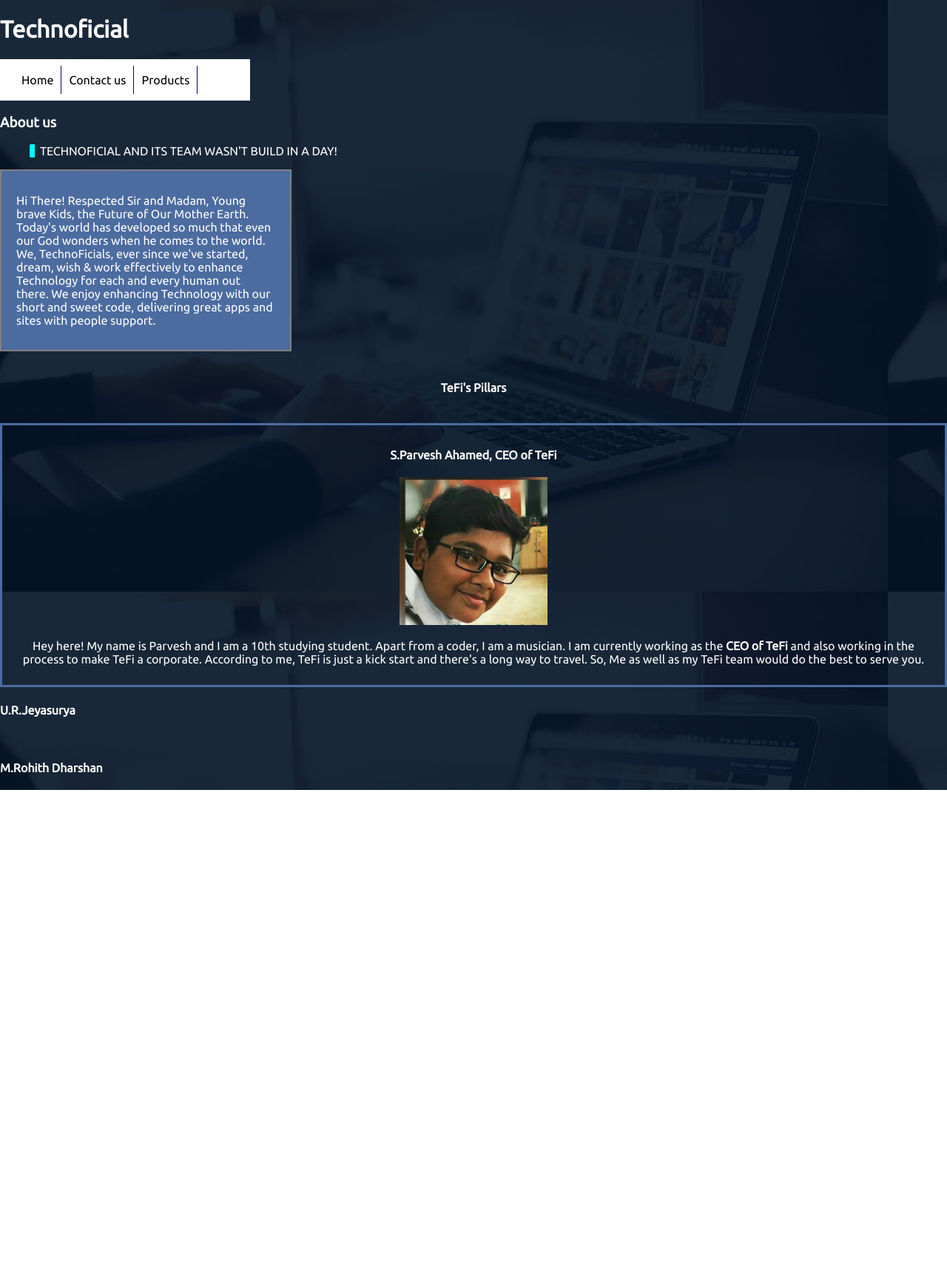
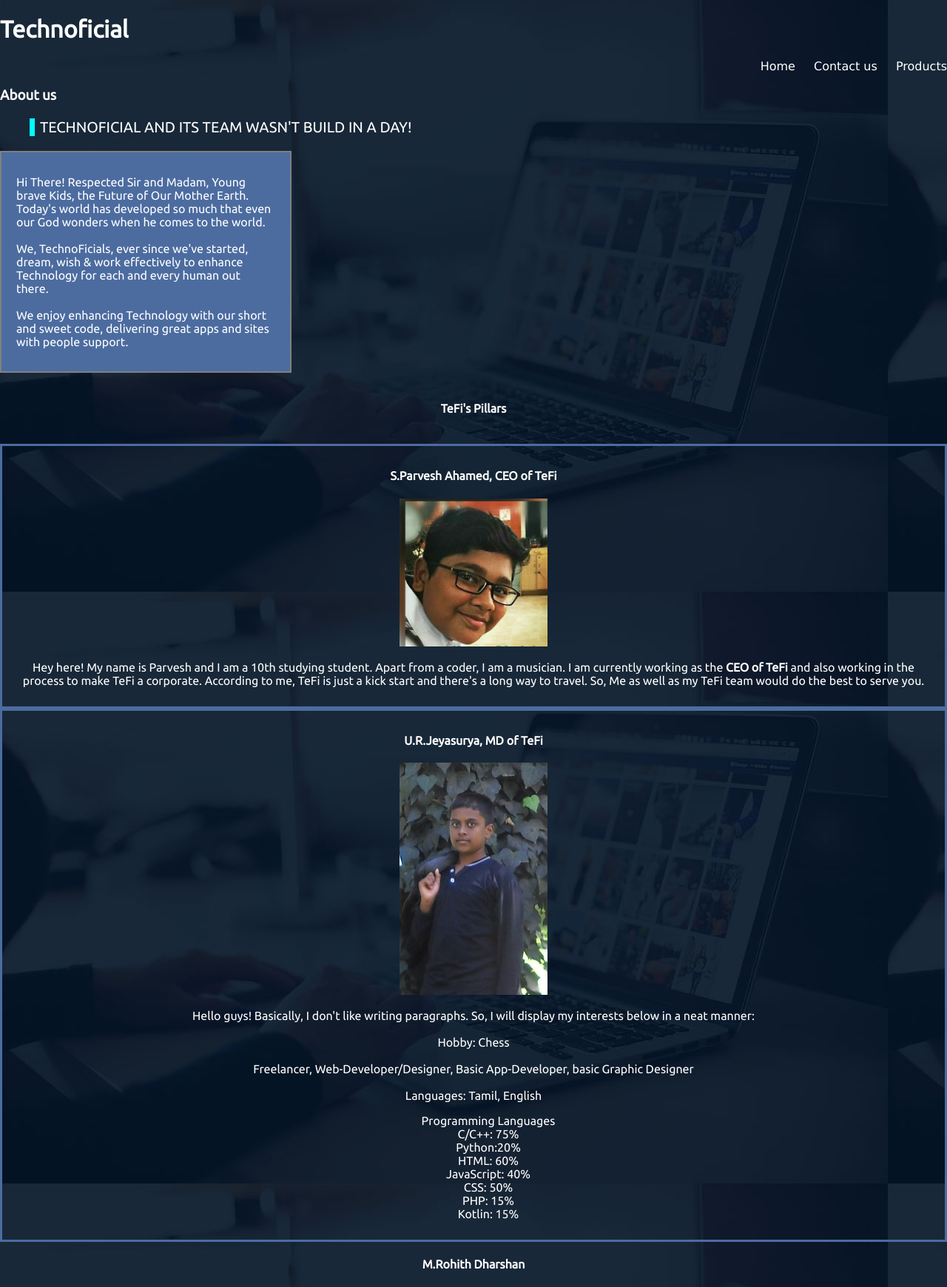
Before and after one commit to sujithkrish17/Webdev-project, a plain HTML site: page index.html in a window 1280 px wide. Shown: the whole page at 74% size. Before the commit the page ends 1068 px from the top, so only its background shows below. Drawn offline with Linux system fonts and the light colour scheme.

Commit message:
Added further changes

```diff
--- a/index.html
+++ b/index.html
@@ -5,6 +5,20 @@
   <meta name="viewport" content="width=device-width, initial-scale=1.0">
   <link rel="stylesheet" href="style.css">
   <link rel="shortcut icon" href="/TeFi.jpg" type="image/x-icon">
+  <!--Verifications-->
+<!-- Global site tag (gtag.js) - Google Analytics -->
+<script async src="https://www.googletagmanager.com/gtag/js?id=G-MVY0VF0XD1"></script>
+<script>
+window.dataLayer = window.dataLayer || [];
+function gtag() { dataLayer.push(arguments); }
+gtag('js', new Date());
+
+gtag('config', 'G-MVY0VF0XD1');
+</script>
+<meta name="google-site-verification" content="gpurTmNsTAGxTSUA4fsjFa9NRQw2tZ_Xa2RMxxJwS6o" />
+<meta name="yandex-verification" content="237b661e607ab762" />
+<script data-ad-client="ca-pub-5112899979770531" async src="https://pagead2.googlesyndication.com/pagead/js/adsbygoogle.js"></script>
+<!--/Verifications-->
   <title>Technoficial</title>
 </head>
 <body>
@@ -27,8 +41,8 @@
        <!--Welcome part-->
         <div class="welcome">
          <p>Hi There! Respected Sir and Madam, Young brave Kids, the Future of Our Mother Earth.
-         Today's world has developed so much that even our God wonders when he comes to the world. <br>
-         We, TechnoFicials, ever since we've started, dream, wish & work effectively to enhance Technology for each and every human out there.
+         Today's world has developed so much that even our God wonders when he comes to the world. <br><br>
+         We, TechnoFicials, ever since we've started, dream, wish & work effectively to enhance Technology for each and every human out there. <br><br>
          We enjoy enhancing Technology with our short and sweet code, delivering great apps and sites with people support.
          </p>
         </div> <br>
@@ -36,7 +50,7 @@
       </section>
       <section>
        <article>
-        <h4 id="pill">TeFi's Pillars</h4><br>
+        <h4>TeFi's Pillars</h4><br>
         <!--About Parvesh-->
         <div class="parvesh">
          <h4>S.Parvesh Ahamed, CEO of TeFi</h4>
@@ -47,9 +61,23 @@
         </div>
         <!--About Jeya-->
         <div class="jeya">
-          <h4>U.R.Jeyasurya</h4>
-          <img src="" alt="">
-          <p></p>
+          <h4>U.R.Jeyasurya, MD of TeFi</h4>
+          <img src="/WhatsApp Image 2021-01-24 at 16.22.24.jpeg" alt="A photo of Jeyasurya">
+          <p>
+            Hello guys! Basically, I don't like writing paragraphs. So, I will display my interests below in a neat manner:<br><br>
+            Hobby: Chess<br><br>
+            Freelancer, Web-Developer/Designer, Basic App-Developer, basic Graphic Designer<br><br>
+            Languages: Tamil, English<br>
+            <ul>Programming Languages
+              <li>C/C++: 75%</li>
+              <li>Python:20%</li>
+              <li>HTML: 60%</li>
+              <li>JavaScript: 40%</li>
+              <li>CSS: 50%</li>
+              <li>PHP: 15%</li>
+              <li>Kotlin: 15%</li>
+            </ul>
+          </p>
         </div>
         <!--About Rohith-->
         <div class="rohit">
--- a/style.css
+++ b/style.css
@@ -5,31 +5,35 @@ body {
   font-family: 'Ubuntu', sans-serif;
   background-image: url('/computer-blue-opacity-background.jpg');
   color:white;
+}
 
+.menu {
+  font-family: Verdana, Geneva, Tahoma, sans-serif;
+  text-align: right;
+  margin-top: 15px;
+}
+
+.menu li {
+  list-style-type: none;
+  display: inline;
+  padding-inline-start: 20px;
+
+}
+
+.menu a {
+  color: white;
+  text-decoration: none;
+}
+
+.menu a:hover {
+  color: coral ;
 }
 
 blockquote {
   text-transform: uppercase;
   border-left: 7px solid aqua;
-  border-radius: 2px;
   padding-left: 7px;
-}
-
-.parvesh {
-  border: 3px #4c6ca0 solid;
-  padding: 10px 15px;
-  text-align: center;
-
-}
-
-img {
-  width: 200px;
-
-}
-
-#pill {
-  text-align: center;
-  font-weight: bolder;
+  font-size: 20px;
 }
 
 .welcome {
@@ -39,31 +43,27 @@ img {
   max-width: 350px;
 }
 
-.menu {
-  background-color: #ffffff;
-  overflow: auto;
-  width: 300px;
-  padding: 9px 19px;
-
+h4 {
+  text-align: center;
+  font-weight: bolder;
 }
 
-.menu li {
+ul {
   list-style: none;
-  border-right: 1px darkblue solid;
-  background-origin: padding-box;
-  float: left;
-  padding: 10px;
-
 }
 
-.menu li a {
-  color: black;
-  text-decoration: none;
-  display: block;
+img {
+  width: 200px;
 }
 
-.menu li a:hover {
-  color: coral;
+.parvesh {
+  border: 3px #4c6ca0 solid;
+  padding: 10px 15px;
+  text-align: center;
+}
 
-
+.jeya {
+  border: 3px #4c6ca0 solid;
+  padding: 10px 15px;
+  text-align: center;
 }
```
Also changed, not shown: WhatsApp Image 2021-01-24 at 16.22.24.jpeg (added).
